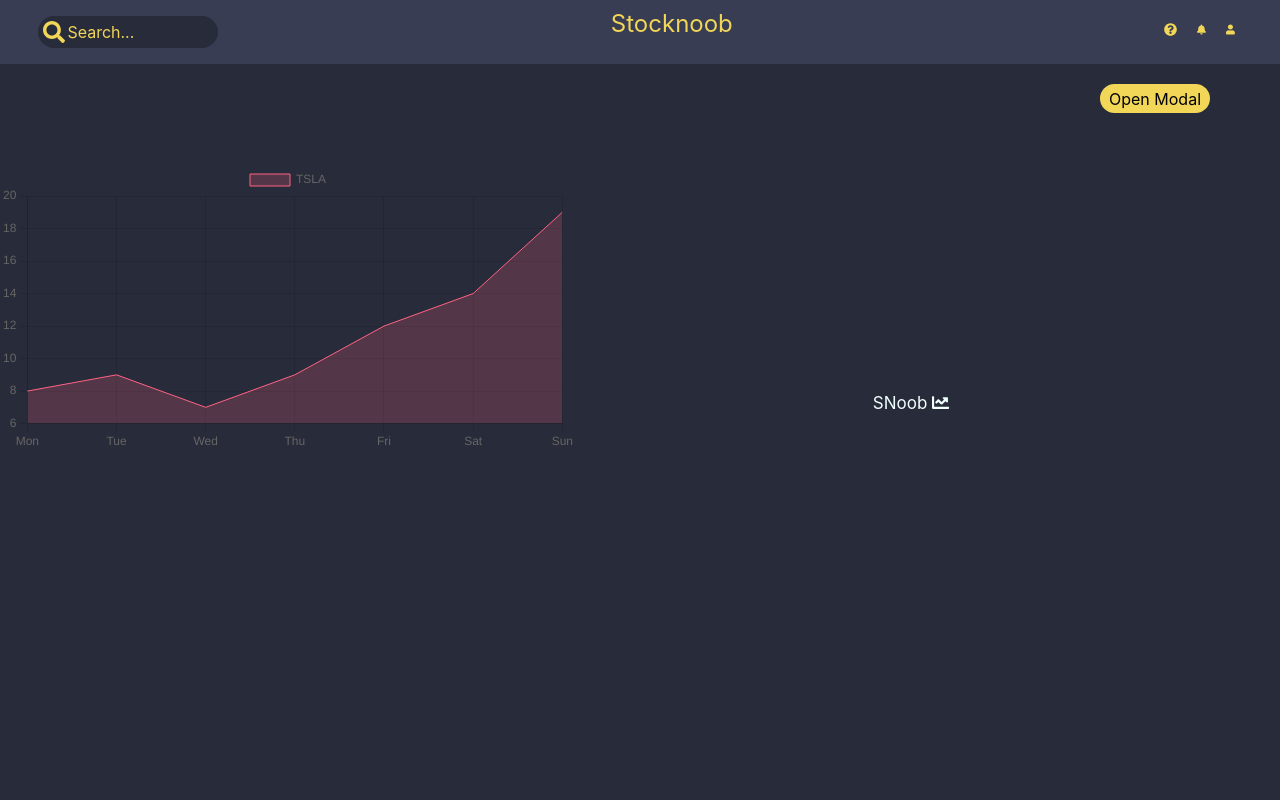
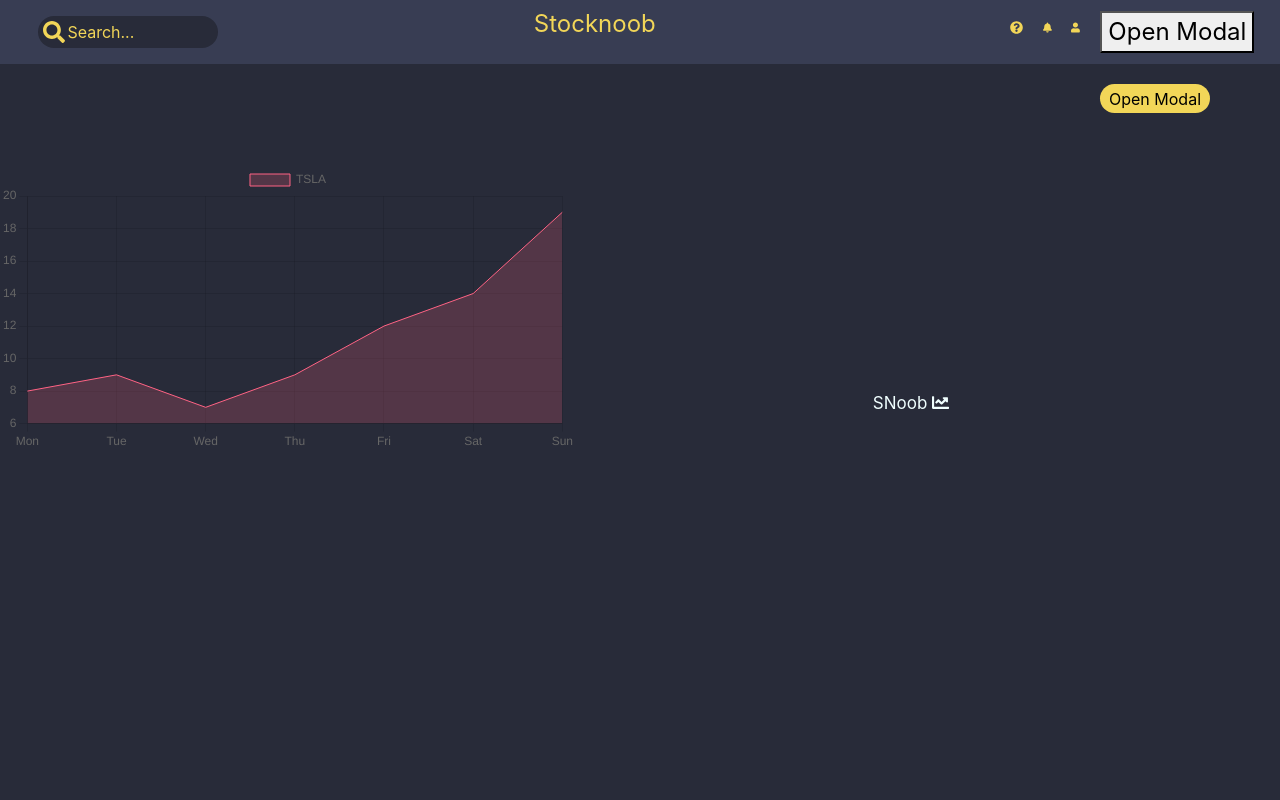
Before and after one commit to HawkieOne/StockNoobReact, a React (Create React App) app: page / in a window 1280 px wide. Shown: the top 800 px of the page. Built offline with nearby package versions, Linux system fonts and the light colour scheme.

Commit message:
Added Login to Header

```diff
--- a/src/components/Header.js
+++ b/src/components/Header.js
@@ -2,6 +2,8 @@ import React from 'react'
 import {  faUser, faClock, faQuestionCircle, faSearch, faBell } from "@fortawesome/free-solid-svg-icons";
 import { FontAwesomeIcon } from "@fortawesome/react-fontawesome";
 import "./Header.css";
+import LoginPopup from "./LoginPopup"
+
 
 
 export default function Header() {
@@ -21,6 +23,7 @@ export default function Header() {
                 <FontAwesomeIcon className="icon" icon={faQuestionCircle} />
                 <FontAwesomeIcon className="icon" icon={faBell} />
                 <FontAwesomeIcon className="icon" icon={faUser} />
+                <LoginPopup/>
             </div>
         </div>
     )
```
